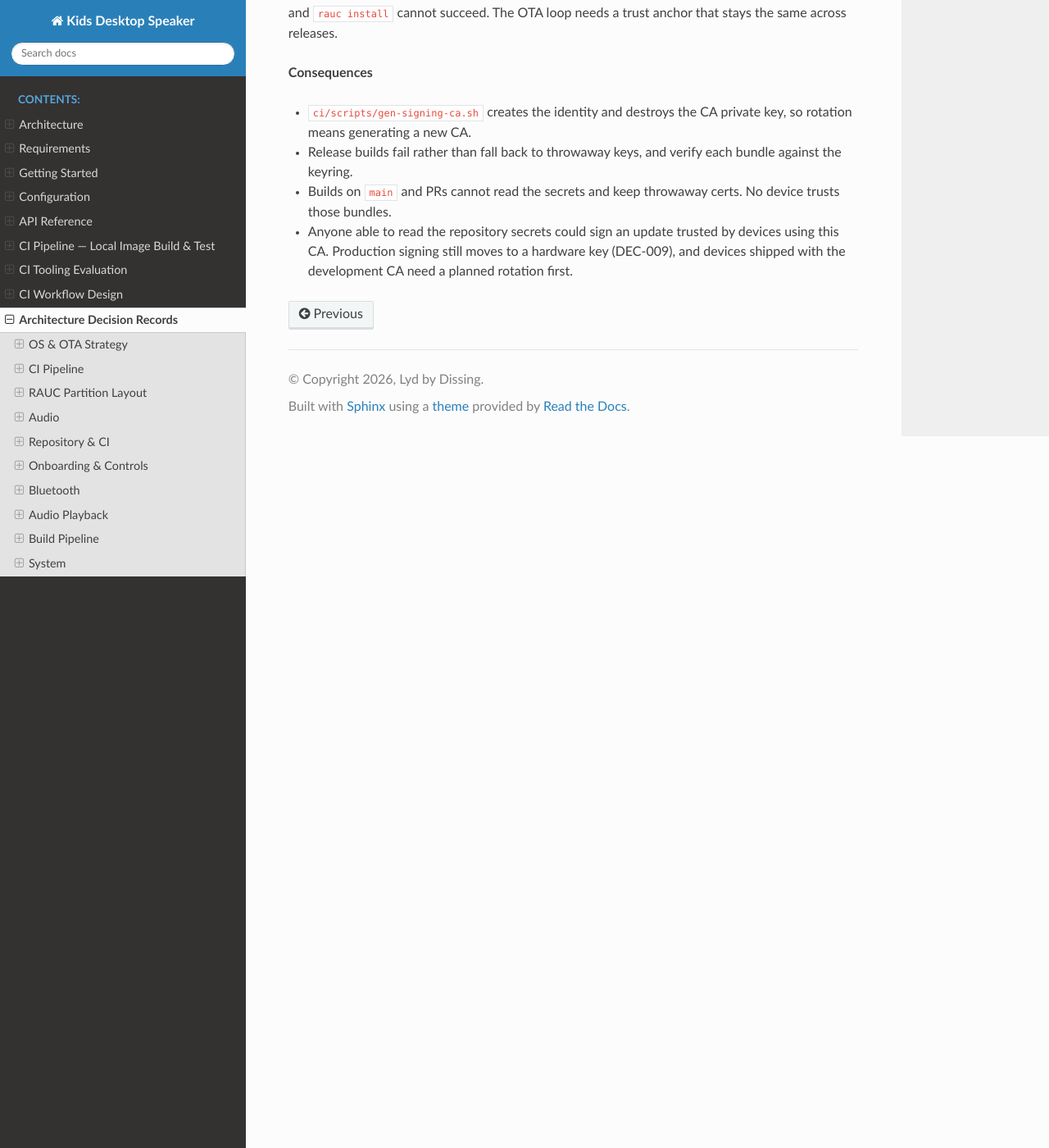
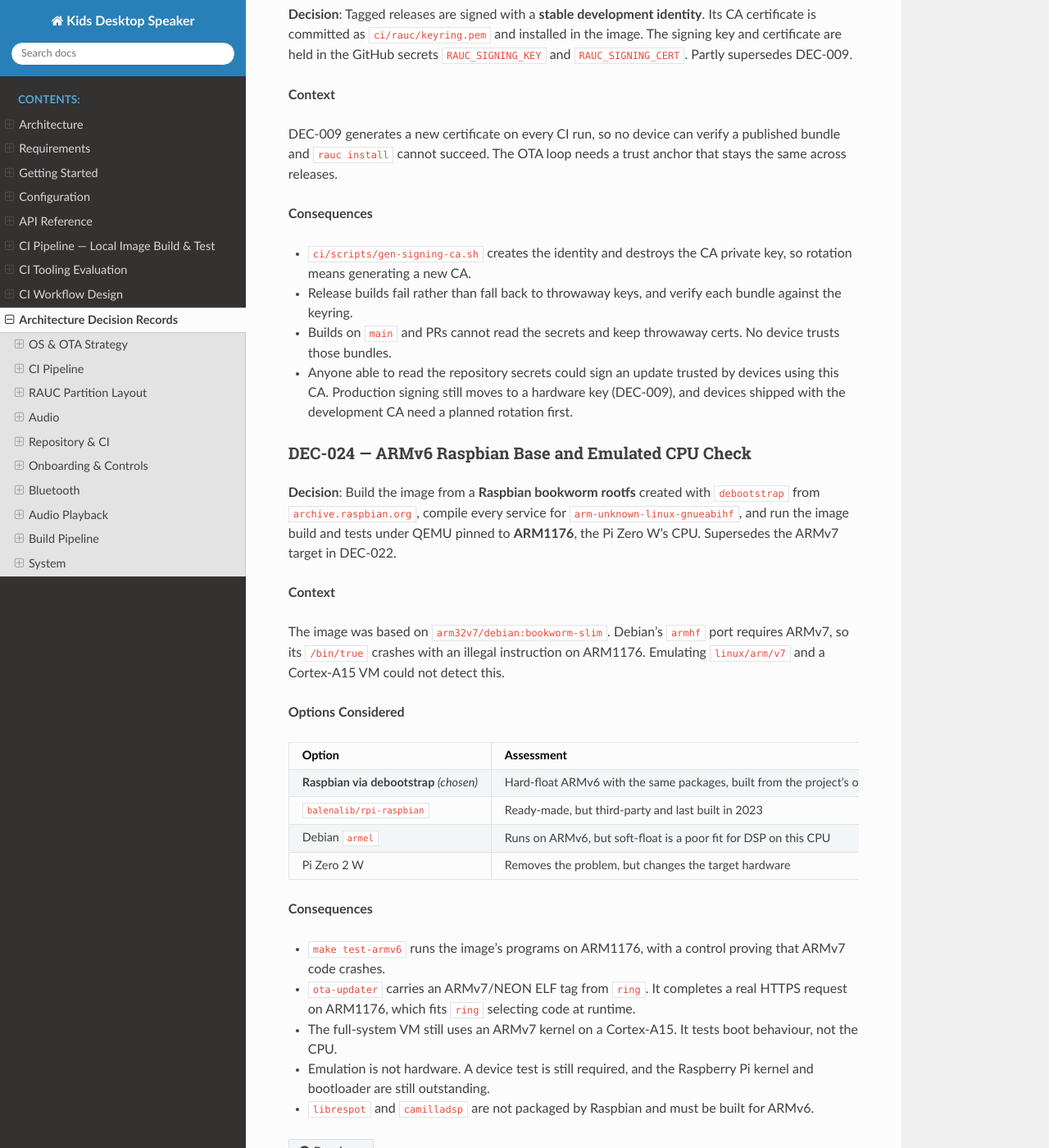
Before and after one commit to LydByDissing/kids-desktop-speaker, a Sphinx documentation site: the page built from docs/source/development/decisions.rst, in a window 1280 px wide and 1400 px high, scrolled down 30935 px. Shown: the whole window at 82% size. Built offline with Sphinx 7.4.7 and the Read the Docs theme 3.1.0, drawn with Linux system fonts in a browser that asks for light colours; some of the changed text lies outside the part shown.

Commit message:
feat(ci): build an ARMv6 Raspbian image and test it on the Pi Zero W's CPU (KDS-937)
Debian's armhf userland crashes on ARM1176. See DEC-024 and CI_REQ_006.

Co-Authored-By: Claude Opus 5.5 <noreply@anthropic.com>

```diff
--- a/docs/source/development/ci-pipeline.rst
+++ b/docs/source/development/ci-pipeline.rst
@@ -59,9 +59,9 @@ and executed via transparent binary translation.
    image build ~5-15 min, not hours.
 - ⚠️ Cannot test actual hardware (no GPIO, no I2S, no Wi-Fi). This is
    acceptable — hardware validation happens separately on real Pi Zero W.
-- ⚠️ ARMv7 (armhf) not ARMv6. The Pi Zero W is ARMv6, but Debian's
-   armhf port runs on ARMv6. The emulation is arm32v7 which is a superset.
-   For CI testing of userspace services this is fine.
+- ⚠️ Superseded by DEC-024: this page originally assumed Debian's armhf port
+   runs on ARMv6. It does not. The image now uses an ARMv6 Raspbian base, and
+   the ``arm32v7`` commands on this page are historical.
 
 **Architecture:**
 
--- a/docs/source/development/decisions.rst
+++ b/docs/source/development/decisions.rst
@@ -1742,10 +1742,15 @@ of OpenSSL for TLS — OpenSSL cannot be reliably cross-compiled.
 
 **Context**
 
-The Pi Zero W runs ARMv6 with hard-float ABI. Rust's
-``armv7-unknown-linux-gnueabihf`` target produces compatible binaries —
-Raspberry Pi OS carries a compatibility layer that runs ARMv7 code on
-ARMv6 hardware. Binaries must be built on x86_64 developer and CI machines
+The Pi Zero W runs ARMv6 with hard-float ABI.
+
+.. warning::
+
+   The original text here claimed ARMv7 binaries run on ARMv6 hardware through
+   a compatibility layer. That is false: ARMv7 code crashes with an illegal
+   instruction. DEC-024 replaces the target and base image.
+
+Binaries must be built on x86_64 developer and CI machines
 and injected into the Docker image used to populate the QEMU VM rootfs.
 
 **Options Considered**
@@ -1961,3 +1966,55 @@ anchor that stays the same across releases.
   devices using this CA. Production signing still moves to a hardware key
   (DEC-009), and devices shipped with the development CA need a planned
   rotation first.
+
+DEC-024 — ARMv6 Raspbian Base and Emulated CPU Check
+~~~~~~~~~~~~~~~~~~~~~~~~~~~~~~~~~~~~~~~~~~~~~~~~~~~~
+
+.. meta::
+   :decision-id: DEC_024
+   :status: resolved
+   :date: 2026-11-01
+   :tags: build, arm, ci, hardware
+
+**Decision**: Build the image from a **Raspbian bookworm rootfs** created with
+``debootstrap`` from ``archive.raspbian.org``, compile every service for
+``arm-unknown-linux-gnueabihf``, and run the image build and tests under QEMU
+pinned to **ARM1176**, the Pi Zero W's CPU. Supersedes the ARMv7 target in
+DEC-022.
+
+**Context**
+
+The image was based on ``arm32v7/debian:bookworm-slim``. Debian's ``armhf``
+port requires ARMv7, so its ``/bin/true`` crashes with an illegal instruction on
+ARM1176. Emulating ``linux/arm/v7`` and a Cortex-A15 VM could not detect this.
+
+**Options Considered**
+
+.. list-table::
+   :header-rows: 1
+   :widths: 30 70
+
+   * - Option
+     - Assessment
+   * - **Raspbian via debootstrap** *(chosen)*
+     - Hard-float ARMv6 with the same packages, built from the project's own
+       archive with a pinned signing key
+   * - ``balenalib/rpi-raspbian``
+     - Ready-made, but third-party and last built in 2023
+   * - Debian ``armel``
+     - Runs on ARMv6, but soft-float is a poor fit for DSP on this CPU
+   * - Pi Zero 2 W
+     - Removes the problem, but changes the target hardware
+
+**Consequences**
+
+- ``make test-armv6`` runs the image's programs on ARM1176, with a control
+  proving that ARMv7 code crashes.
+- ``ota-updater`` carries an ARMv7/NEON ELF tag from ``ring``. It completes a
+  real HTTPS request on ARM1176, which fits ``ring`` selecting code at runtime.
+- The full-system VM still uses an ARMv7 kernel on a Cortex-A15. It tests boot
+  behaviour, not the CPU.
+- Emulation is not hardware. A device test is still required, and the Raspberry
+  Pi kernel and bootloader are still outstanding.
+- ``librespot`` and ``camilladsp`` are not packaged by Raspbian and must be built
+  for ARMv6.
```
Also changed, not shown: docs/source/requirements/requirements.rst (+9 -0 lines), 11 other files.
